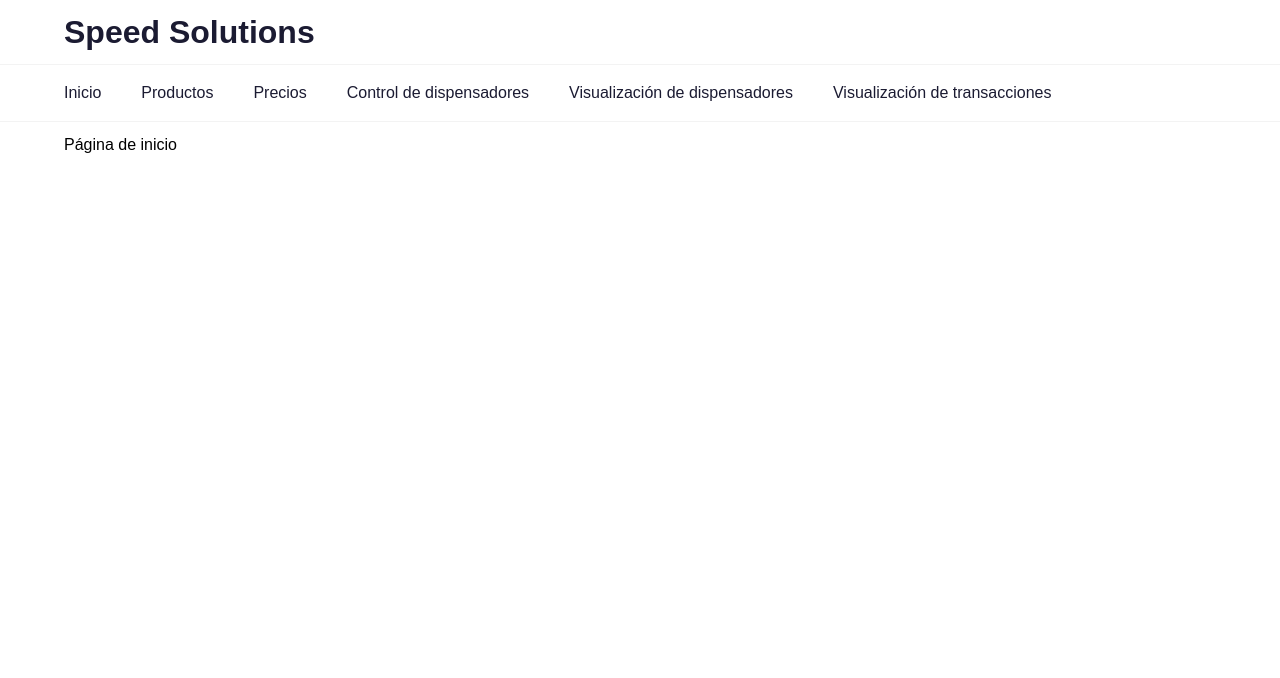
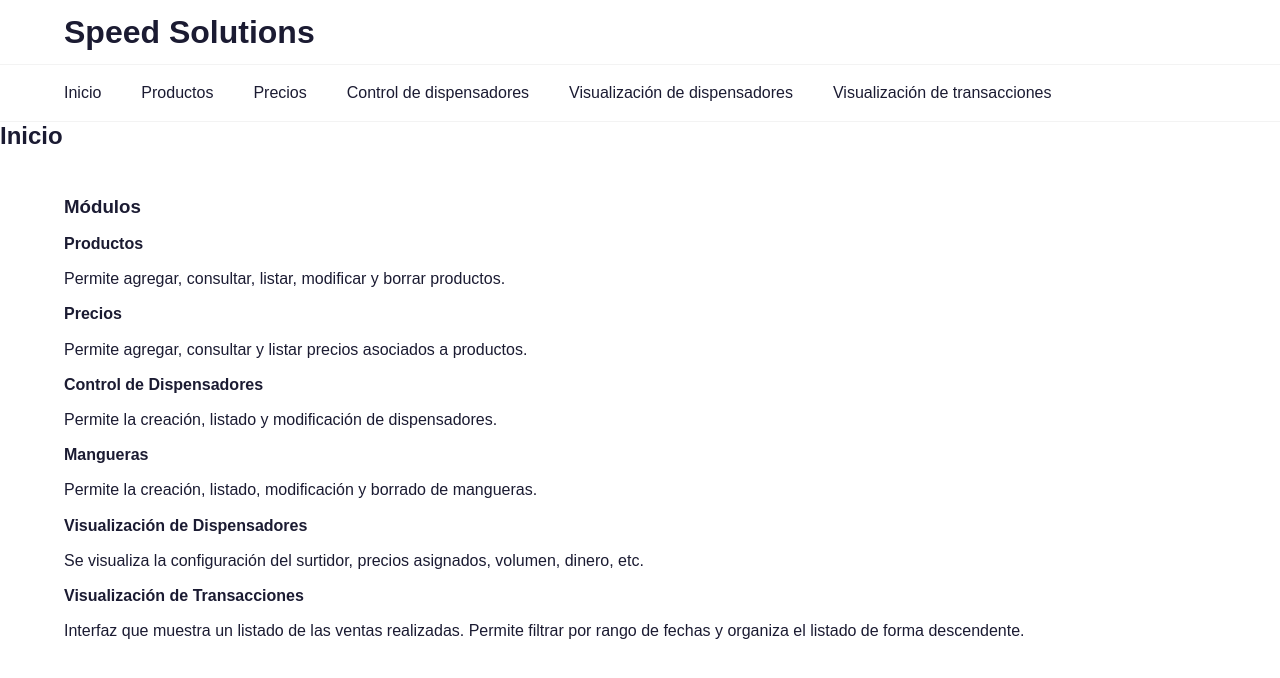
Before and after one commit to Gonza1694/ss_challenge, a React (Vite) app in the folder speedsolutionschallenge.client/: page /inicio in a window 1280 px wide. Shown: the top 678 px of the page. Built offline with nearby package versions, Linux system fonts and the light colour scheme.

Commit message:
update home view adding some info

```diff
--- a/speedsolutionschallenge.client/src/views/Home/Home.jsx
+++ b/speedsolutionschallenge.client/src/views/Home/Home.jsx
@@ -3,9 +3,38 @@ import styles from './home.module.scss'
 
 const Home = () => {
   return (
-    <div className={styles.outerContainer}>
-      <div className={styles.container}>
-        Página de inicio
+      <div className={styles.outerContainer}>
+            <h2>Inicio</h2>
+          <div className={styles.container}>
+              <article>
+                  <h3>Módulos</h3>
+
+                  <li>Productos</li>
+
+                  Permite agregar, consultar, listar, modificar y borrar productos.
+
+                  <li>Precios</li>
+
+                  Permite agregar, consultar y listar precios asociados a productos.
+
+                  <li>Control de Dispensadores</li>
+
+                  Permite la creación, listado y modificación de dispensadores.
+
+                  <li>Mangueras</li>
+
+                  Permite la creación, listado, modificación y borrado de mangueras.
+
+                  <li>Visualización de Dispensadores</li>
+
+                  Se visualiza la configuración del surtidor, precios asignados, volumen, dinero, etc.
+
+                  <li>Visualización de Transacciones</li>
+
+                  Interfaz que muestra un listado de las ventas realizadas.
+                  Permite filtrar por rango de fechas y organiza el listado de forma descendente.
+
+              </article>
       </div>
     </div>
   )
--- a/speedsolutionschallenge.client/src/views/Home/home.module.scss
+++ b/speedsolutionschallenge.client/src/views/Home/home.module.scss
@@ -3,8 +3,11 @@
 .outerContainer {
     background-color: white;
     display: flex;
+    flex-direction: column;
     min-height: 35rem;
+    color: $primary-color;
 }
+
 .container {
     flex: 1;
     background-color: white;
@@ -14,13 +17,25 @@
     margin: 0 $global-horizontal-margin;
     gap: 3rem;
 
+    & article {
+        text-align: left;
+        margin: 2rem auto;
+    }
+
+    & li {
+        font-weight: bold;
+        margin: 1rem 0;
+    }
+
     @media (max-width: 1300px) {
         margin: 0 $global-horizontal-margin-at-1200;
     }
+
     @media (max-width: 850px) {
         margin: 0 2rem;
         gap: 1rem;
     }
+
     @media (max-width: 550px) {
         margin: 0 0.5rem;
         gap: 0.5rem;
```
Lines whose indentation alone changed are shown as unchanged.
